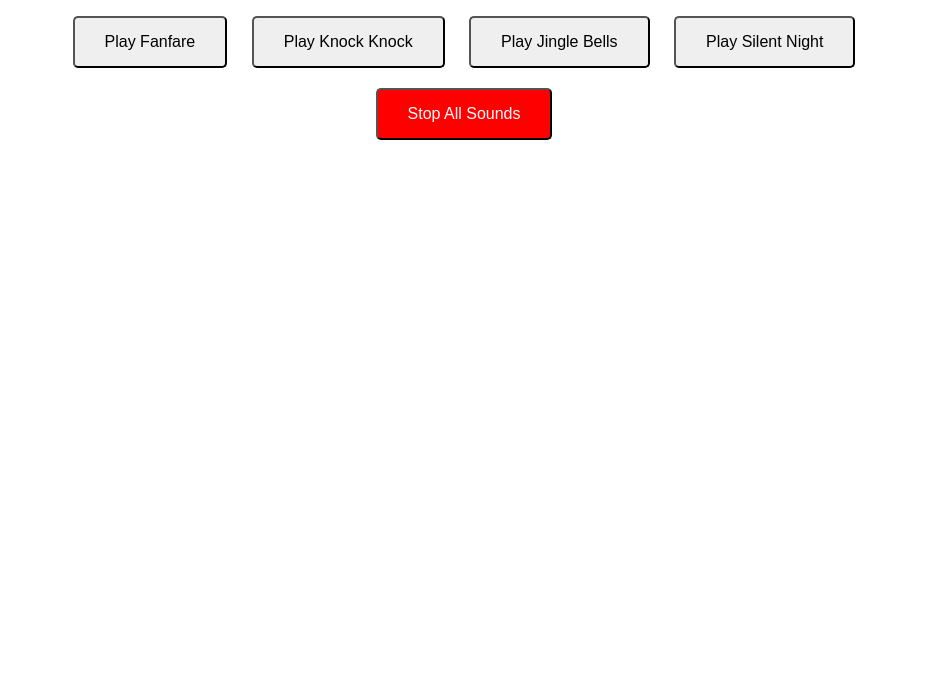
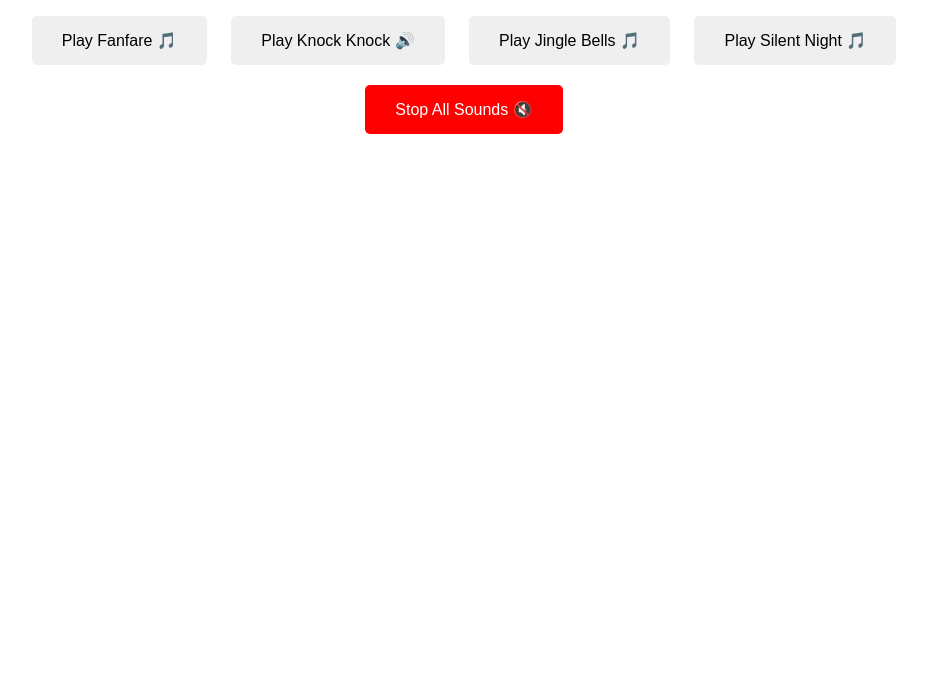
Before and after one commit to hanleymark/navidadfx, a plain HTML site: page index.html in a window 1280 px wide. Shown: the part 102-800 px from the top of the page, without its empty margins (176-1103 px from the left). Drawn offline with Linux system fonts and the light colour scheme.

Commit message:
Update index.html

```diff
--- a/index.html
+++ b/index.html
@@ -16,6 +16,7 @@
       font-size: 16px;
       cursor: pointer;
       border-radius: 5px;
+      border: none;
     }
     .red {
       background-color: red;
@@ -25,12 +26,12 @@
 </head>
 <body>
   <h1>Soundboard</h1>
-  <button onclick="playSound('fanfare')">Play Fanfare</button>
-  <button onclick="playSound('knock')">Play Knock Knock</button>
-  <button onclick="playSound('jinglebells')">Play Jingle Bells</button>
-  <button onclick="playSound('silentnight')">Play Silent Night</button>
+  <button onclick="playSound('fanfare')">Play Fanfare 🎵</button>
+  <button onclick="playSound('knock')">Play Knock Knock 🔊</button>
+  <button onclick="playSound('jinglebells')">Play Jingle Bells 🎵</button>
+  <button onclick="playSound('silentnight')">Play Silent Night 🎵</button>
   <br>
-  <button class="red" onclick="stopAllSounds()">Stop All Sounds</button>
+  <button class="red" onclick="stopAllSounds()">Stop All Sounds 🔇</button>
 
   <!-- Audio Elements -->
   <audio id="fanfare" src="sound/fanfare.mp3"></audio>
```
